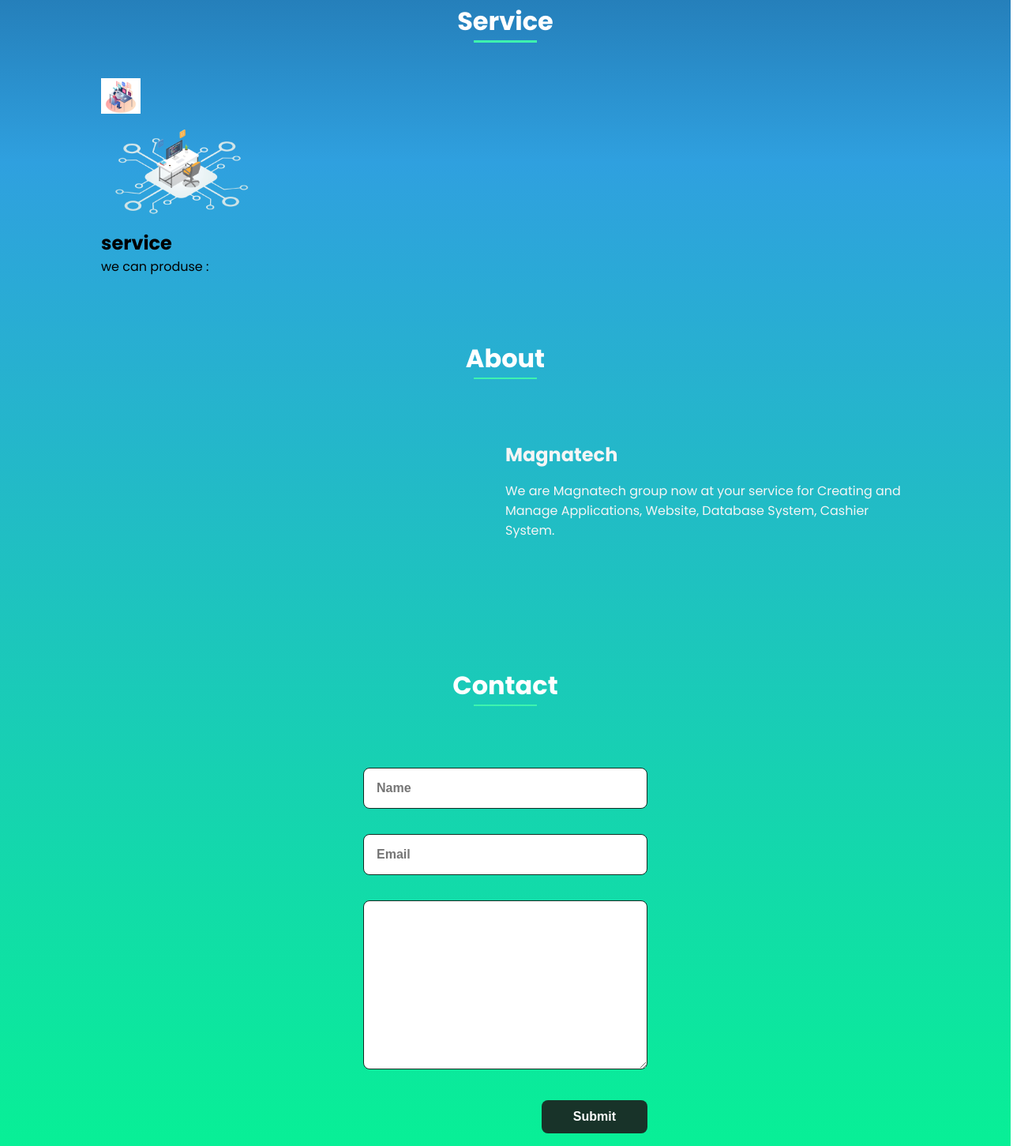
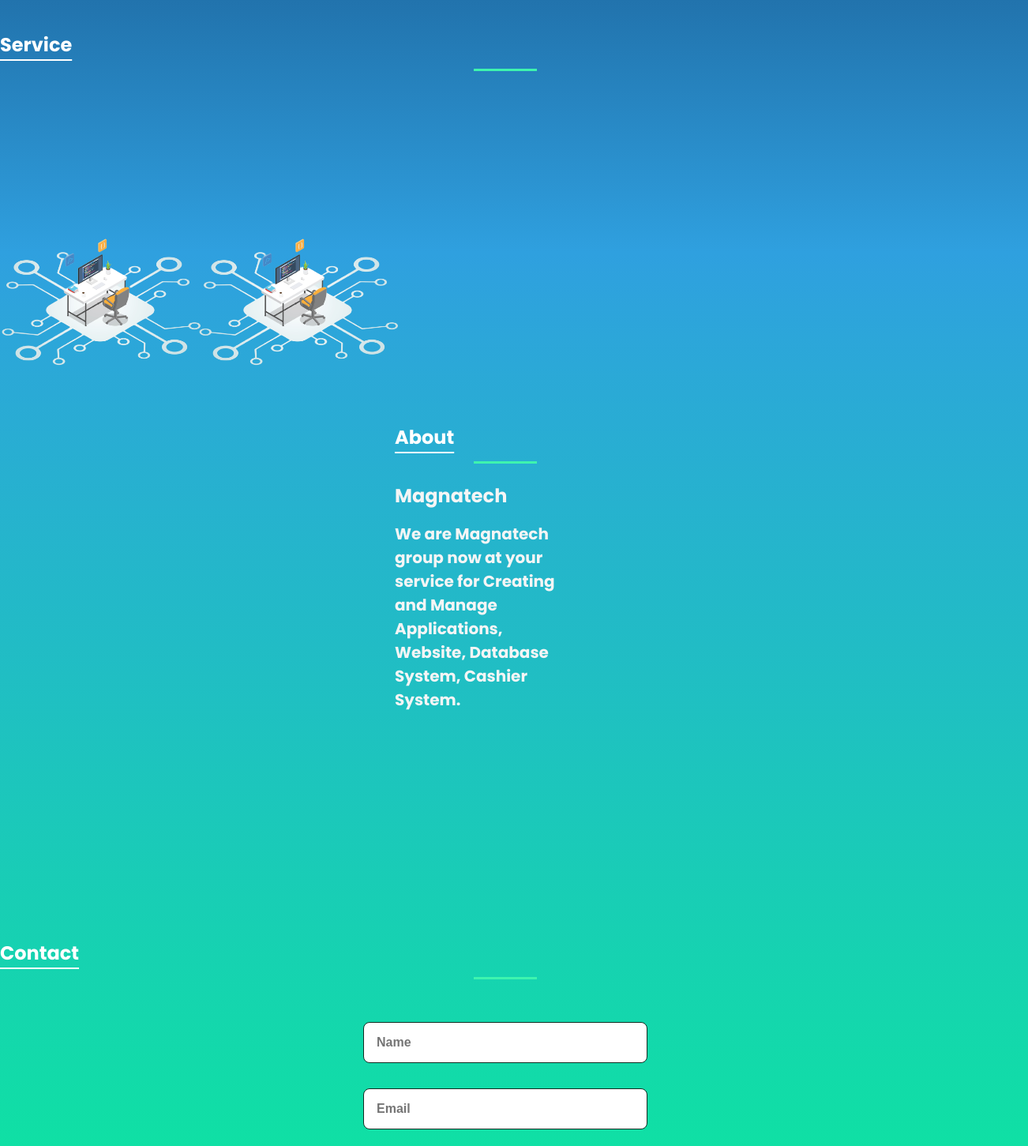
Before and after one commit to 0xmcha/MagnaTech_responsive_web_new, a plain HTML site: page index.html in a window 1280 px wide. Shown: the part 669-2120 px from the top of the page at 79% size, 1302 px wide, since content can reach past the window. Drawn offline with Linux system fonts and the light colour scheme.

Commit message:
fixing padding and Buttons

```diff
--- a/assets/css/styles.css
+++ b/assets/css/styles.css
@@ -26,7 +26,7 @@
   --mb-2: 1rem;
   --mb-4: 2rem;
   --mb-5: 2.5rem;
-  --mb-6: 3rem;
+  --mb-6: 2.4rem;
   /*===== z index =====*/
   --z-back: -10;
   --z-fixed: 100;
@@ -71,23 +71,32 @@
 a {
   text-decoration: none;
 }
-
+.logoimg{
+  max-width: 120%;
+  object-fit: contain;
+  padding-left: 40px;
+}
 img {
 
-  height: auto;
-  display: block;
-  font-weight: 300px;
-  size: 300vh;
+
+
+  height: 540px;
+  object-fit: contain;
+  transform: scale(1.2);
+
 }
 
 /*===== CLASS CSS ===== */
 .section-title {
+  justify-content: center;
+  align-items: center;
   position: relative;
-  font-size: var(--h2-font-size);
   color: #fff;
   margin-top: var(--mb-2);
   margin-bottom: var(--mb-4);
-  text-align: center;
+  text-decoration: underline;
+  text-underline-offset: 10px;
+
 }
 
 .section-title::after {
@@ -103,8 +112,15 @@
 }
 
 .section {
-  padding-top: 3rem;
-  padding-bottom: 2rem;
+  padding-top: 14rem;
+  padding-bottom: 3rem;
+}
+/* Services */
+.img_ass{
+  display: flex;
+  justify-content: center;
+  float: left;
+
 }
 
 /*===== LAYOUT =====*/
@@ -153,7 +169,7 @@
 
 .nav__link {
   position: relative;
-  color: #1f1f1f;
+  color: #141313;
 }
 
 .nav__link:hover {
@@ -174,13 +190,13 @@
   color: rgb(11, 170, 181);
   font-size: 23px;
   font-family:'Franklin Gothic Medium', 'Arial Narrow', Arial, sans-serif;
-  letter-spacing: 0.5vh;
-
+  letter-spacing: 0.7vh;
   }
 
 a:hover{
   color: #fff;
   transition: 0.3s;
+
 }
 
 .nav__toggle {
@@ -220,7 +236,7 @@
   font-size: var(--big-font-size);
   margin-bottom: var(--mb-5);
   color:#fff;
-
+margin-right: 400px;
 }
 
 .home__title-color {
@@ -259,23 +275,34 @@
 
 /*BUTTONS*/
 .button {
-  display: inline-block;
-  background-color:#1b1b1be1;
-  color: #fff;
-  padding: .75rem 2.5rem;
-  font-weight: var(--font-semi);
-  border-radius: .5rem;
-  transition: .3s;
-}
+  font-family: -apple-system, BlinkMacSystemFont, 'Segoe UI', Roboto, Oxygen, Ubuntu, Cantarell, 'Open Sans', 'Helvetica Neue', sans-serif;
+  font-size: 16px;
+  font-weight: 400;
+  height: 45px;
+  width: 90px;
 
-.button:hover {
-  box-shadow: 0px 10px 36px rgba(0, 0, 0, 0.15);
-}
+  background-image: linear-gradient(45deg,blue,#00f0a0,blue);
+  background-size: 500% 400%;
+  color: white;
+  border-radius: 12px;
+  transition: 0.6s all;
+ }
+
+ .button:hover {
+  background-position: 75% 50%;
+  transform: perspective(100px)
+ }
+
+ .button:active {
+  transform: scale(0.95);
+  transition: 0.1s;
+ }
 
 /* ===== ABOUT =====*/
 .about__container {
   row-gap: 2rem;
   text-align: center;
+  justify-content: center;
 }
 
 .about__subtitle {
@@ -284,14 +311,18 @@
 }
 
 .about__img {
-  justify-self: center;
+  align-items: center;
   max-width: 100%;
   max-height: 100%;
 
 
 }
 .about__text{
-  color:rgb(245, 245, 245)
+  color:rgb(245, 245, 245);
+  font-weight: bold;
+  font-size: 20px;
+
+  margin-right: 180px;
 }
 
 .about__img img {
@@ -494,8 +525,8 @@
     margin: 0;
   }
   .section {
-    padding-top: 4rem;
-    padding-bottom: 3rem;
+    padding-top: 13rem;
+    padding-bottom: 2rem;
   }
   .section-title {
     margin-bottom: var(--mb-6);
@@ -530,7 +561,7 @@
     bottom: 10%;
   }
   .about__container {
-    padding-top: 2rem;
+    padding-bottom: 2rem;
   }
 
   .skills__container {
--- a/index.html
+++ b/index.html
@@ -5,6 +5,7 @@
         <meta name="viewport" content="width=device-width, initial-scale=1.0">
 
         <link rel="stylesheet" href="assets/css/styles.css">
+        <script src="assets\js\main.js"></script>
 
         <!-- =====BOX ICONS===== -->
 
@@ -40,7 +41,7 @@
                 <div class="home__data">
                     <h1 class="home__title">Hi,<br>we're <span class="home__title-color">MagnaTech group </span><br>developpers </h1>
 
-                    <a href="#" class="button">Contact</a>
+
                 </div>
 
                 <div class="home__social">
@@ -50,43 +51,35 @@
                 </div>
 
                 <div class="home__img">
-                    <img src="assets\img\logo_bg.png" alt="no image">
+                    <img class="logoimg" src="assets\img\logo_bg.png" alt="no image">
                 </div>
             </section>
 
             <!--===== sevice =====-->
-            <section class="service " id="service">
+            <section class="service" id="service">
                 <h2 class="section-title">Service</h2>
 
-                <div class="service__container bd-grid">
+                <img class="img_ass" src="assets/img/asas-removebg-pr.png" width="250" height="250"  alt="no web img">
+                <img class="img_ass" src="assets/img/asas-removebg-pr.png" width="250" height="250"  alt="no web img">
 
 
-                 <img src="assets\img\service web.jpg" width="50" height="40"  alt="no web img">
-                 <img src="assets\img\asas-removebg-pr.png" width="200" height="200" alt="no web img">
+                <br>
+            </section>
+            <br>
 
-
-
-                        <h2 class="sevice__subtitle">service</h2>
-                        <p class="sevice__text">we can produse :</p>
-
-                </div>
-            </section>
-
-
-            <!--===== ABOUT =====-->
+            <!--===== ABOUT =====--> <br> <br> <br> <br> <br> <br>
             <section class="about section " id="about">
+                <div>
                 <h2 class="section-title">About</h2>
 
                 <div class="about__container bd-grid">
-                    <div class="about__img">
-
-                    </div>
-
                     <div>
                         <h2 class="about__subtitle">Magnatech</h2>
                         <p class="about__text">We are Magnatech group now at your service for Creating and Manage Applications, Website, Database System, Cashier System.</p>
                     </div>
-                <div>
+                </div>
+
+
             </section>
 
             <!--===== SKILLS =====-->
```
